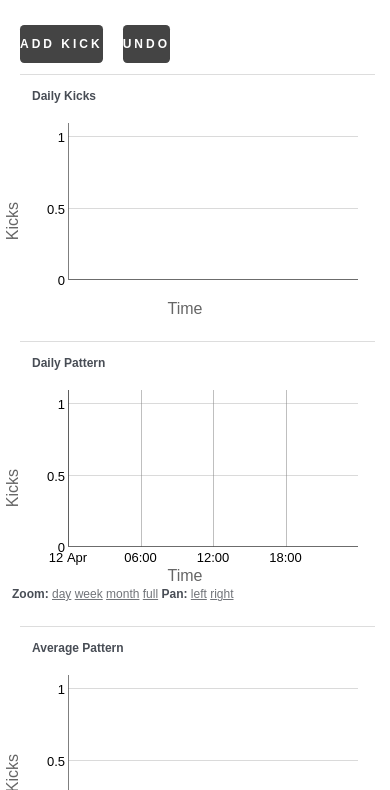
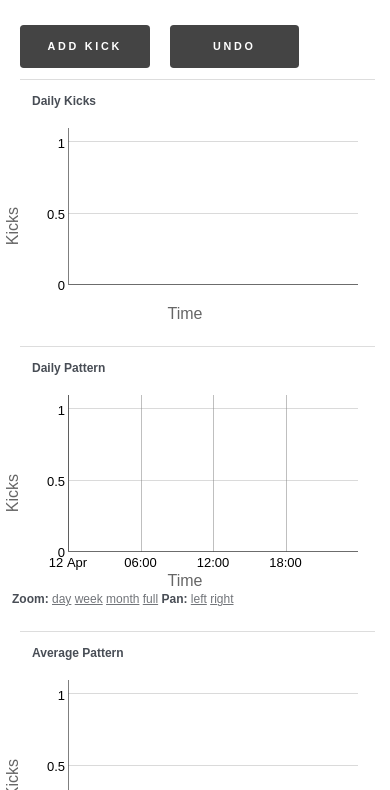
Before and after one commit to HansEJC/BabyKicks, a website: page index.html in a window 390 px wide. Shown: the part 103-893 px from the top of the page. Drawn offline with Linux system fonts and the light colour scheme.

Commit message:
Fixed button style

```diff
--- a/css/main-style.css
+++ b/css/main-style.css
@@ -48,6 +48,16 @@ body, input, textarea, select, .label {
 
 button, button.label, button.button.label {
   color: #FFFFFF;
+}
+
+/* Button */
+
+input[type="button"], input[type="submit"], input[type="reset"], .button {
+  padding: 0 2.25em 0 2.25em;
+  font-size: 0.9em;
+  min-width: 12em;
+  height: 4em;
+  line-height: 4em;
 }
 
 h1, h2, h3, h4, h5, h6 {
@@ -352,10 +362,8 @@ input:checked+.slider:before {
   border-radius: 50%;
 }
 
-/*********************************************************************************/
-
-/* Desktop style                                                                 */
-
+/********************************************************************************
+/* Desktop style
 /*********************************************************************************/
 
 @media screen and (min-width: 850px) {
@@ -378,14 +386,6 @@ input:checked+.slider:before {
   }
   form label {
     margin: 0.25em 0 0.5em 0;
-  }
-  /* Button */
-  input[type="button"], input[type="submit"], input[type="reset"], .button {
-    padding: 0 2.25em 0 2.25em;
-    font-size: 0.9em;
-    min-width: 12em;
-    height: 4em;
-    line-height: 4em;
   }
   /*********************************************************************************/
   /* Logo                                                                          */
@@ -459,15 +459,6 @@ input:checked+.slider:before {
   section, article {
     padding: 1em 1em 0 !important;
   }
-  /* Button */
-  input[type="button"], input[type="submit"], input[type="reset"], input[type="file"], .button {
-    display: block;
-    width: 100%;
-    font-size: 1em;
-    padding: 1em 0 1em 0 !important;
-    max-width: 30em;
-    margin: 0 auto;
-  }
   /* Box */
   .box {
     width: 30% !important;
```
